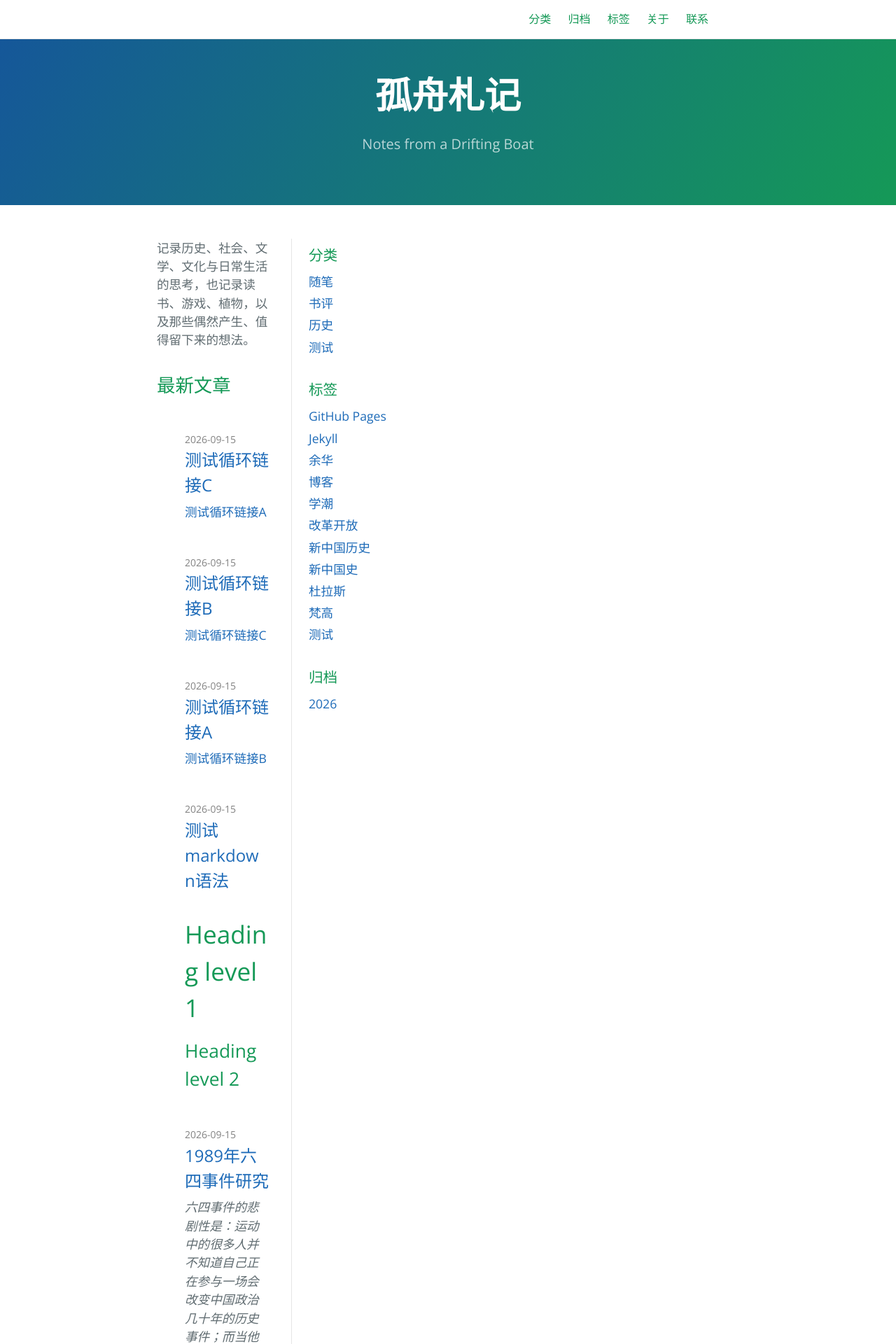
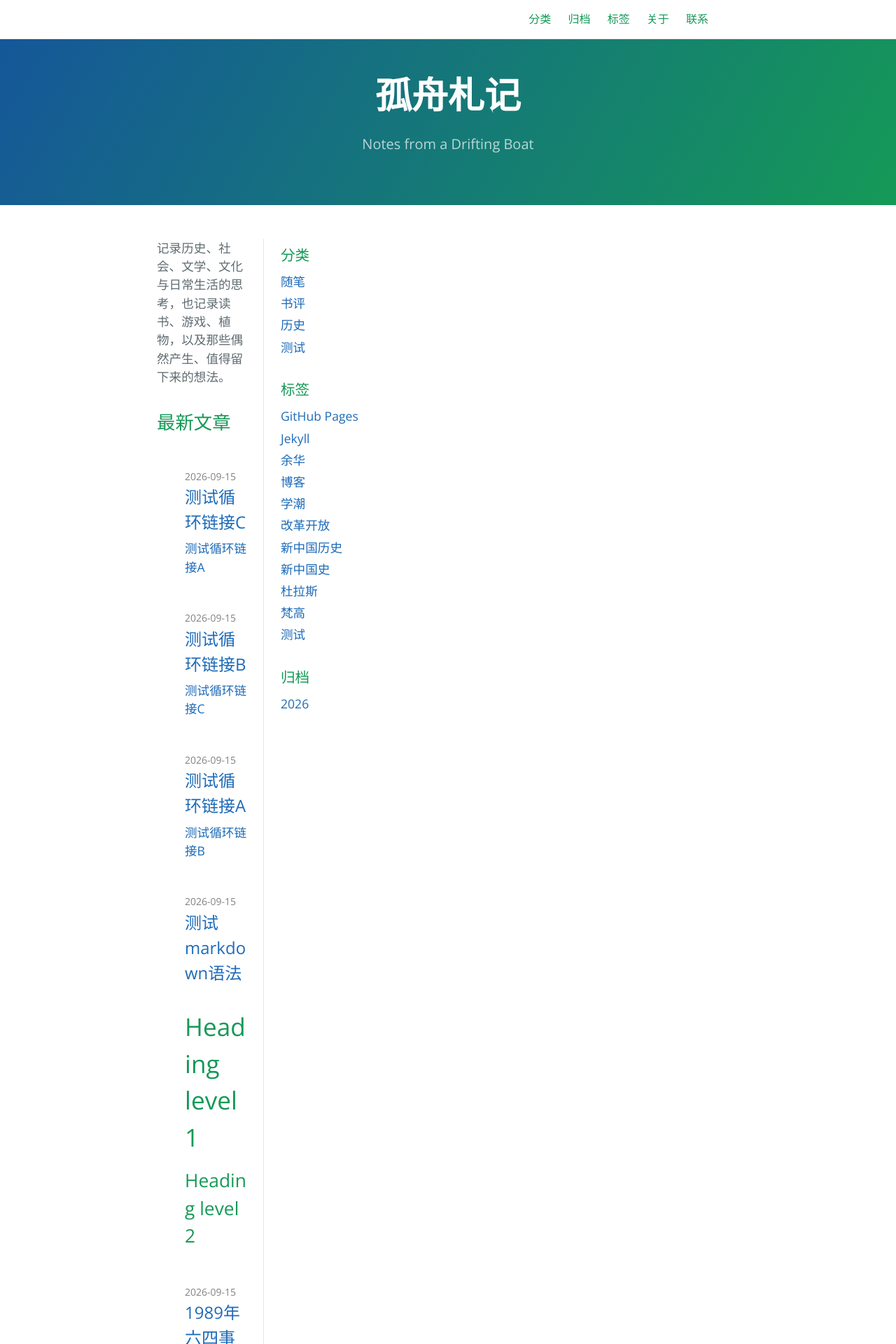
Before and after one commit to mawenqian1992/mawenqian1992.github.io, a Jekyll site: the page built from index.md, in a window 1280 px wide. Shown: the top 1920 px of the page at 70% size. Built offline with Jekyll 4.4.1, drawn with Linux system fonts in a browser that asks for light colours.

Commit message:
Update style.scss

```diff
--- a/assets/css/style.scss
+++ b/assets/css/style.scss
@@ -87,10 +87,10 @@
 
 .content-with-sidebar {
   display: grid;
-  grid-template-columns: 12rem minmax(0, 64rem) 12rem;
-  gap: 3rem;
+  grid-template-columns: 9rem minmax(0, 64rem) 9rem;
+  gap: 2rem;
   width: 100%;
-  max-width: 96rem;
+  max-width: 88rem;
   margin: 0 auto;
 }
 
@@ -142,10 +142,10 @@
   text-decoration: underline;
 }
 
-@media screen and (max-width: 100rem) {
+@media screen and (max-width: 92rem) {
   .content-with-sidebar {
-    grid-template-columns: 10rem minmax(0, 1fr) 10rem;
-    gap: 2rem;
+    grid-template-columns: 8rem minmax(0, 1fr) 8rem;
+    gap: 1.5rem;
   }
 }
 
```
